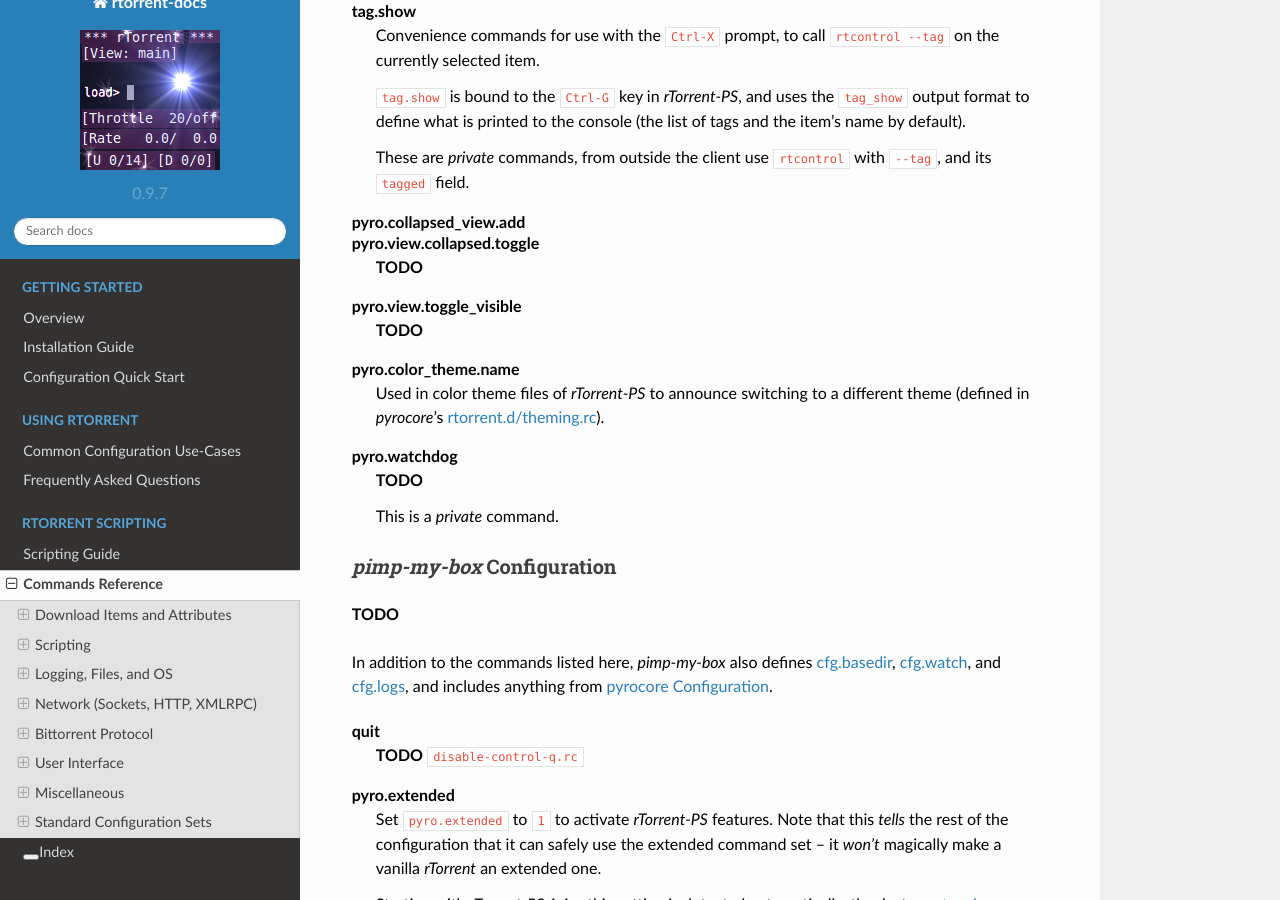
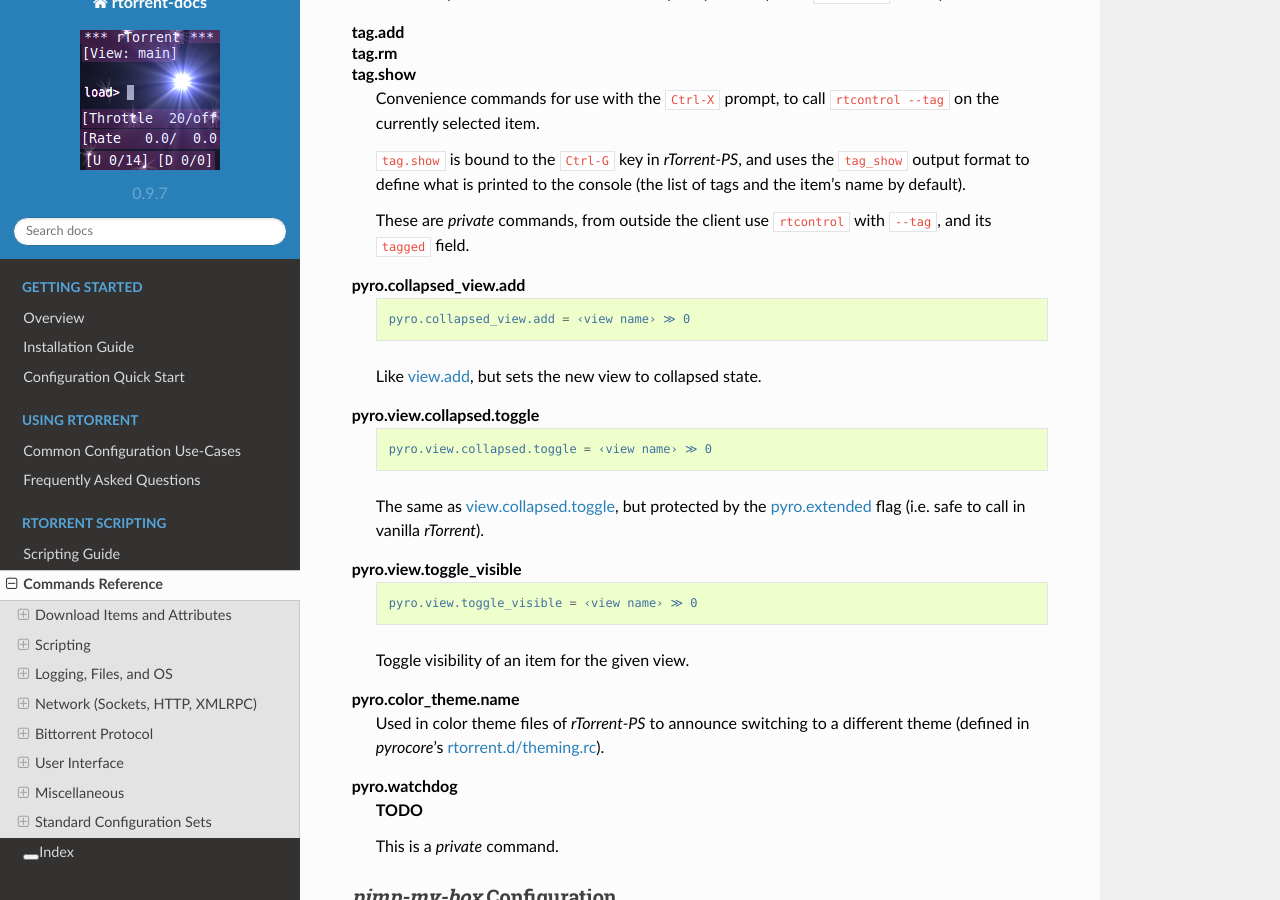
Before and after one commit to rtorrent-community/rtorrent-docs, a Sphinx documentation site: the page built from docs/cmd-ref.rst, in a window 1280 px wide and 900 px high, scrolled down 87183 px. Built offline with Sphinx 7.4.7 and the Read the Docs theme 2.0.0, drawn with Linux system fonts in a browser that asks for light colours; some of the changed text lies outside the part shown.

Commit message:
add some missing pyro.* commands

```diff
--- a/docs/include-cmd-stdcfg.rst
+++ b/docs/include-cmd-stdcfg.rst
@@ -167,6 +167,11 @@
         and a usage example is in `rtorrent.d/autolabel-categories.rc`_.
 
 
+    pyro.category.separated
+
+        **TODO**
+
+
     pyro.category.add
     pyro.category.list
 
@@ -207,18 +212,38 @@
 
 
     pyro.collapsed_view.add
+
+        .. code-block:: ini
+
+            pyro.collapsed_view.add = ‹view name› ≫ 0
+
+        Like :term:`view.add`, but sets the new view to collapsed state.
+
+
     pyro.view.collapsed.toggle
 
-        **TODO**
+        .. code-block:: ini
+
+            pyro.view.collapsed.toggle = ‹view name› ≫ 0
+
+        The same as :term:`view.collapsed.toggle`, but protected by
+        the :term:`pyro.extended` flag (i.e. safe to call in vanilla `rTorrent`).
+
 
     pyro.view.toggle_visible
 
-        **TODO**
+        .. code-block:: ini
+
+            pyro.view.toggle_visible = ‹view name› ≫ 0
+
+        Toggle visibility of an item for the given view.
+
 
     pyro.color_theme.name
 
         Used in color theme files of `rTorrent-PS` to announce switching to a different theme
         (defined in `pyrocore`'s `rtorrent.d/theming.rc`_).
+
 
     pyro.watchdog
 
```
